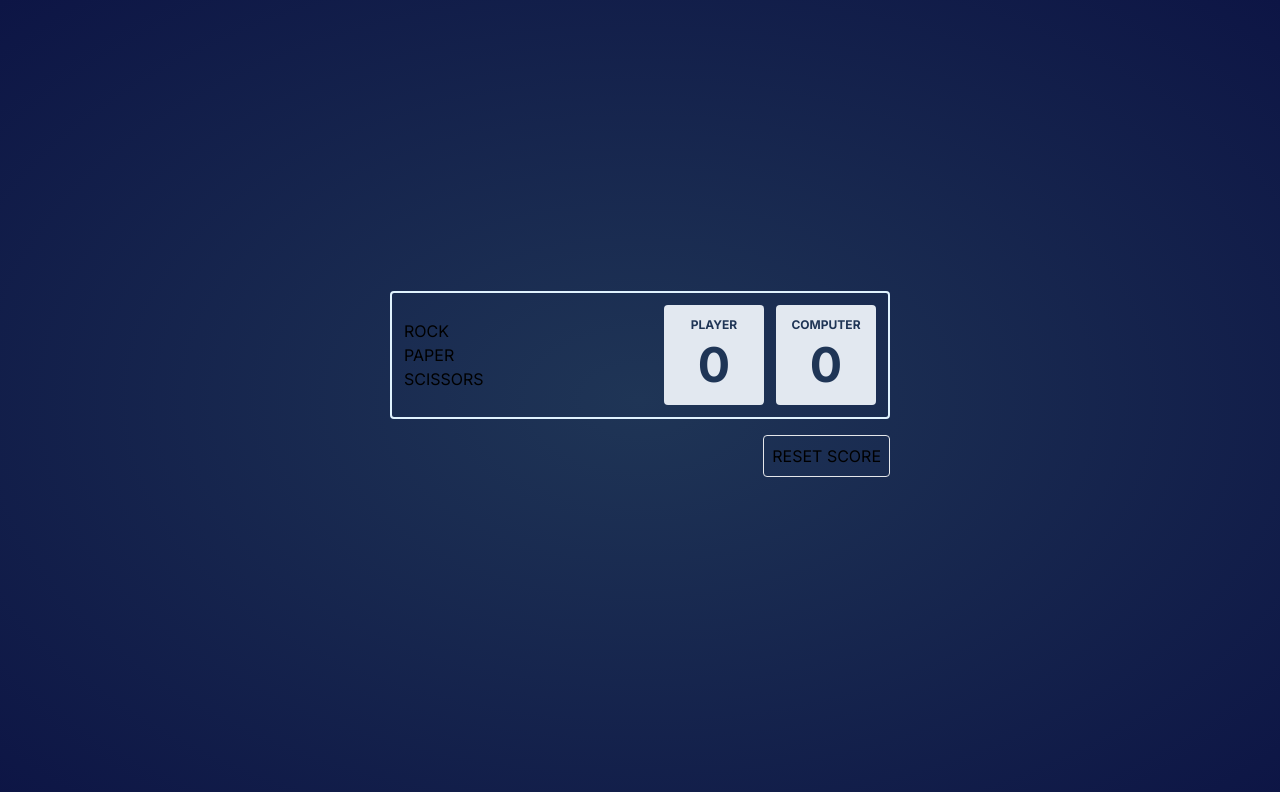
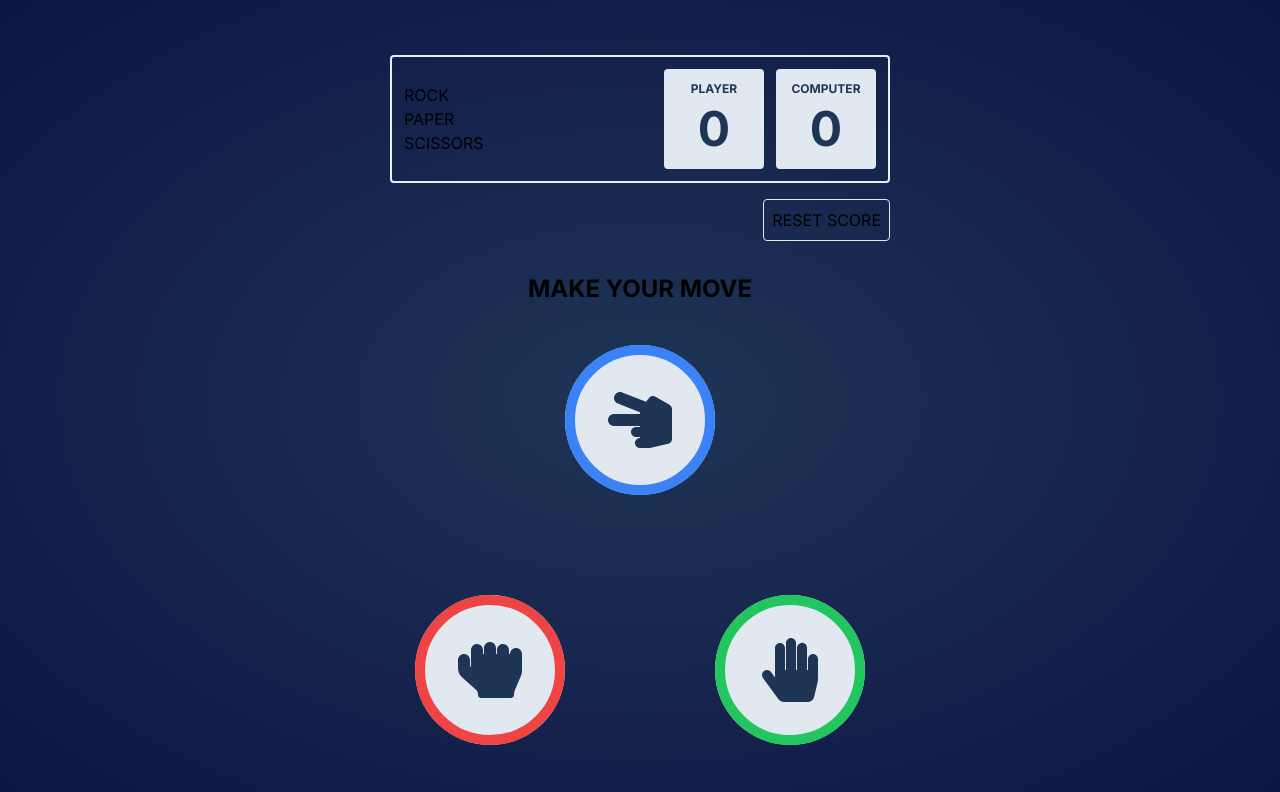
Before and after one commit to PervaizAhmad/Next-RPS-Battle, a Next.js app: page / in a window 1280 px wide. Shown: the top 792 px of the page. Built offline with nearby package versions, Linux system fonts and the light colour scheme.

Commit message:
feat: adding moves component

```diff
--- a/app/page.tsx
+++ b/app/page.tsx
@@ -1,7 +1,8 @@
 "use client";
 
+import Moves from "@/components/moves";
 import ScoreBoard from "@/components/scoreBoard";
-import { useState, useEffect } from "react";
+import { useState } from "react";
 
 export enum GameMoves {
   ROCK = 0,
@@ -27,6 +28,7 @@
       >
         RESET SCORE
       </button>
+      <Moves />
     </main>
   );
 }
--- a/components/moves.tsx
+++ b/components/moves.tsx
@@ -0,0 +1,33 @@
+import { FaHandPaper, FaHandRock, FaHandScissors } from "react-icons/fa";
+import { GameMoves } from "@/app/page";
+
+export default function Moves() {
+  return (
+    <div className="flex justify-center items-center flex-col w-full">
+      <h1 className="text-2xl font-bold">MAKE YOUR MOVE</h1>
+      <div className="grid grid-cols-3 pt-10">
+        <div className="grid place-items-center col-start-2 rounded-full bg-slate-200 cursor-pointer hover:bg-blue-300 ease-out duration-300">
+          <div className="grid place-items-center w-[150px] rounded-full aspect-square border-[10px] border-blue-500">
+            <FaHandScissors size="4rem" color="#1F3556" />
+          </div>
+        </div>
+
+        <div className="grid place-items-center col-start-2 rounded-full">
+          <div className="w-[100px] aspect-square">{/* Empty Spacer */}</div>
+        </div>
+
+        <div className="grid place-items-center col-start-1 rounded-full bg-slate-200 cursor-pointer hover:bg-red-300 ease-out duration-300">
+          <div className="grid place-items-center w-[150px] rounded-full aspect-square border-[10px] border-red-500">
+            <FaHandRock size="4rem" color="#1F3556" />
+          </div>
+        </div>
+
+        <div className="grid place-items-center col-start-3 rounded-full bg-slate-200 cursor-pointer hover:bg-green-300 ease-out duration-300">
+          <div className="grid place-items-center w-[150px] rounded-full aspect-square border-[10px] border-green-500">
+            <FaHandPaper size="4rem" color="#1F3556" />
+          </div>
+        </div>
+      </div>
+    </div>
+  );
+}
```
